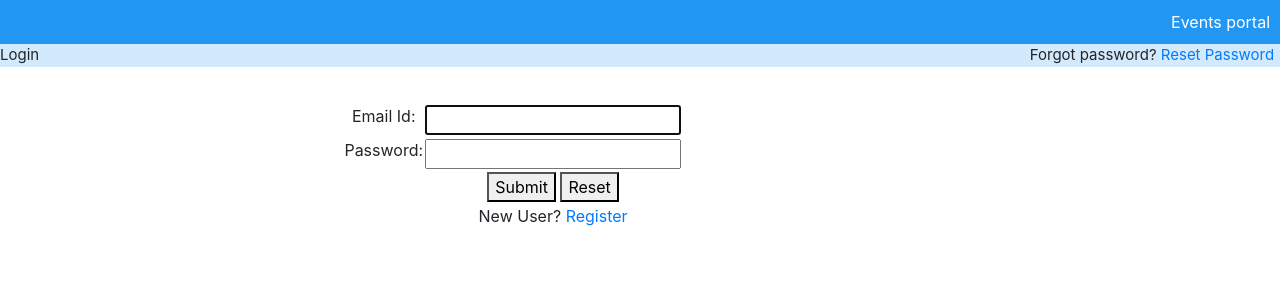
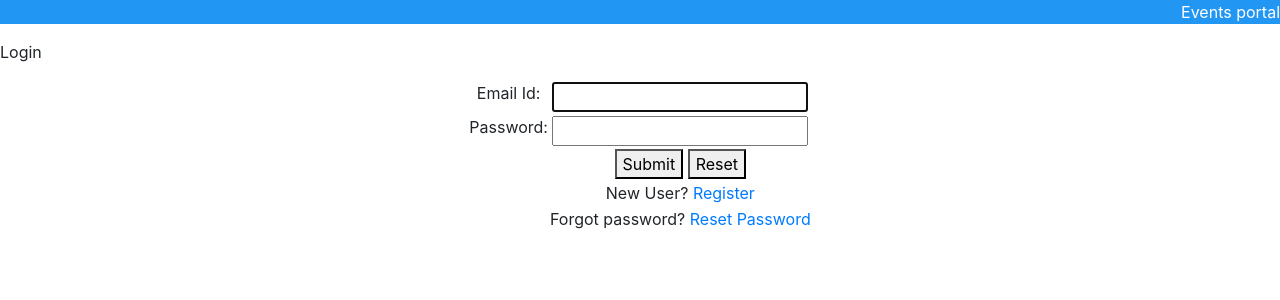
Before and after one commit to tksundar/ffl, a Django app: page /events/ in a window 1280 px wide. Shown: the top 300 px of the page. Run offline with Django 3.2, Linux system fonts and the light colour scheme; data that the repository does not hold is empty; some libraries are stand-ins or nearby versions.

Commit message:
redid layout

```diff
--- a/events/static/events/simple.css
+++ b/events/static/events/simple.css
@@ -16,21 +16,21 @@
     padding: 10px;
 }
 .center-form {
-    width: 70%;
-    height: 60%;
+    /*width: 70%;*/
+    /*height: 60%;*/
     text-align: center;
     padding: 10px;
     margin: auto}
 .center-table-form{
-     width: 70%;
-     height: 60%;
+     /*width: 70%;*/
+     /*height: 60%;*/
      padding: 10px;
      margin: 20%}
 
 
 .grid-container {
   display: grid;
-    width: 100%;
+    /*width: 100%;*/
   grid-template-columns: auto auto auto;
   background-color: #2196F3;
   /*padding: 10px;*/
@@ -42,5 +42,5 @@
 
     /*padding: 20px;*/
     font-size: 15px;
-    width: 100%;
+    /*width: 100%;*/
 }
--- a/events/templates/events/base.html
+++ b/events/templates/events/base.html
@@ -11,13 +11,15 @@
 </head>
 <body>
 {% if not user  %}
-    <div class="banner-right" style="font-style: normal; font-size: medium">
+{#    <div class="banner-right" style="font-style: normal; font-size: medium">#}
+    <div style="font-style: normal; font-size: medium;background-color: #2196F3;color: white;text-align: right">
+
        Events portal
     </div>
 {% else %}
-    <div class="banner-right " style="font-style: normal; font-size: medium">
+    <div style="font-style: normal; font-size: medium;background-color: #2196F3;color: white;text-align: right">
         Events portal<br>
-        <span style=><a href="{% url 'events:index'  %}"><img src="{% static 'events/home.png' %}"></a> </span>
+        <span style="text-align: right"><a href="{% url 'events:index'  %}"><img src="{% static 'events/home.png' %}"></a> </span>
         <span style="color: white;font-size: small">&nbsp;
                 Hi &nbsp;{{ user.username }}!&nbsp;<a href="{% url 'events:logout' %}" style="color: white">logout</a>
             </span>
--- a/events/templates/events/login.html
+++ b/events/templates/events/login.html
@@ -1,27 +1,17 @@
 {% extends 'events/base.html' %}
 {% block title %} Login {% endblock %}
 {% block content %}
-    {#    <div class="banner-right">#}
-    {#        <h5>REC 76-80 events Portal</h5>#}
-    {#    </div>#}
     <div>
-        <div class="grid-container" style="width: 100%;">
-            <span class="grid-item">Login</span>
-            <span class="grid-item"></span>
-            <span class="grid-item"
-                  style="text-align: right;
-                         margin-right: 10px;
-                        padding-right: 1%"
-            >Forgot password?
-             <a href="{% url 'events:password_reset' %}">Reset Password </a></span>
+        <p></p>
+        <div style="width: 100%">
+
+            <span style="text-align: left">   Login </span>
         </div>
-
         <p style="color: dimgray">{{ err }}</p>
-        <div class="center-form">
-            <form class="center-form" action="{% url 'events:login' %}" method="post">
+        <div style="text-align: center">
+            <form style="display: inline-block" action="{% url 'events:login' %}" method="post">
                 {% csrf_token %}
                 <table>
-
                     <tr>
                         <td><label for="email">Email Id:</label></td>
                         <td><input type="email" id="email" name="email" autofocus></td>
@@ -38,11 +28,17 @@
                             <button type="submit" class="button">Submit</button>
                             <button type="reset" class="button">Reset</button>
                         </td>
-
+                    </tr>
                     <tr>
                         <td></td>
                         <td>New User? <a href="{% url 'events:new_user' %}"> Register </a></td>
-
+                    </tr>
+                    <tr>
+                        <td></td>
+                        <td>
+                            Forgot password?
+                            <a href="{% url 'events:password_reset' %}">Reset Password </a></td>
+                    </tr>
                 </table>
             </form>
         </div>
--- a/events/templates/events/new_user.html
+++ b/events/templates/events/new_user.html
@@ -7,10 +7,10 @@
 {#        <h5>REC 76-80 events Portal</h5>#}
 {#    </div>#}
     <div>
-        <div class="reverse-title"><b>Register</b></div>
+        <div style="background-color: #b3d7ff;"><b>Register</b></div>
         <p style="color: #ff0000">{{ err }}</p>
-        <div class="center-form">
-            <form class="center-form" name="new_user_form" action="{% url 'events:new_user' %}"
+        <div style="text-align: center">
+            <form style="display: inline-block" name="new_user_form" action="{% url 'events:new_user' %}"
                   method="post">
                 {% csrf_token %}
                 <table>
--- a/events/templates/events/upload_media.html
+++ b/events/templates/events/upload_media.html
@@ -4,13 +4,13 @@
         <div class="reverse-title"><b>Upload Media</b></div>
     <div>Uploading media for event {{ event.event_name }}</div>
     <p></p>
-    <div style="margin-left: 10%">
+    <div style="text-align: left">
       <form method="POST" action="{% url 'events:upload' event.id %}" enctype="multipart/form-data">
           <table>
         {% csrf_token %}
         {{ form.as_table }}
-              </table>
-        <button style="margin-left: 7%" type="submit" class="button">Save</button>
+          </table>
+        <button style="display: inline-block;margin-left: 7%" type="submit" class="button">Save</button>
     </form>
     </div>
 {% endblock %}
```
Also changed, not shown: events/templates/events/deleted_regs.html (+4 -7 lines), events/templates/events/detail.html (+8 -8 lines), events/templates/events/index.html (+5 -15 lines), events/templates/events/registrations.html (+3 -7 lines), ffl/settings.py (+7 -6 lines), events/static/events/Excel-icon_25.png (added).
